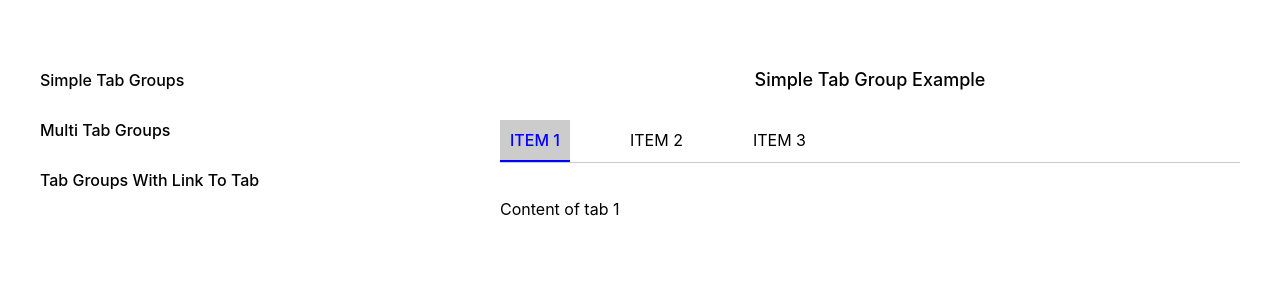
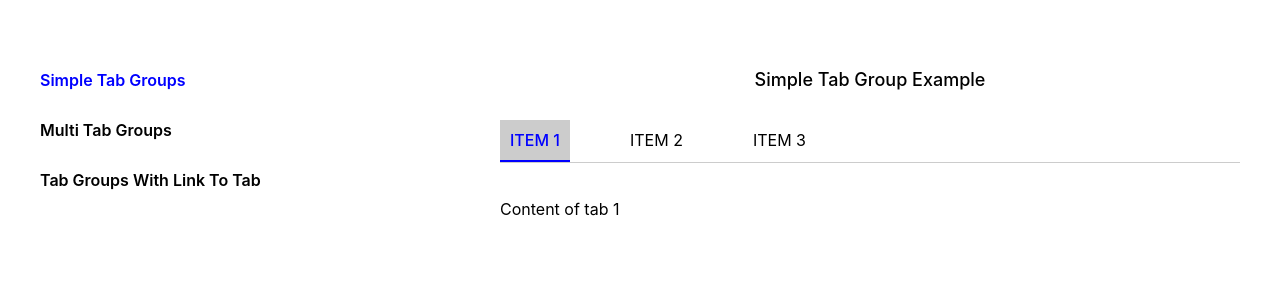
Before and after one commit to huonglt/tabs-app, a React (Create React App) app: page / in a window 1280 px wide. Shown: the top 300 px of the page. Built offline with nearby package versions, Linux system fonts and the light colour scheme.

Commit message:
Highlight menu on the left pane for better user experience

```diff
--- a/src/App.css
+++ b/src/App.css
@@ -58,7 +58,12 @@
 .leftPane div {
   margin: 30px 0;
   cursor: pointer;
-  font-weight: 500;
+  font-weight: 600;
+}
+
+.leftPane .selected {
+  color: blue;
+  font-weight: 600;
 }
 
 .tabGroupContainer {
--- a/src/App.js
+++ b/src/App.js
@@ -15,9 +15,24 @@ function App() {
     <div className="App">
       <div className="appContainer">
         <div className="leftPane">
-          <div onClick={simpleSampleClick}>Simple Tab Groups</div>
-          <div onClick={multiSampleClick}>Multi Tab Groups</div>
-          <div onClick={linkSampleClick}>Tab Groups With Link To Tab</div>
+          <div
+            onClick={simpleSampleClick}
+            className={sample === "simple" ? "selected" : null}
+          >
+            Simple Tab Groups
+          </div>
+          <div
+            onClick={multiSampleClick}
+            className={sample === "multi" ? "selected" : null}
+          >
+            Multi Tab Groups
+          </div>
+          <div
+            onClick={linkSampleClick}
+            className={sample === "link" ? "selected" : null}
+          >
+            Tab Groups With Link To Tab
+          </div>
         </div>
         <div className="rightPane">
           {sample === "simple" && <SimpleTabGroup />}
```
